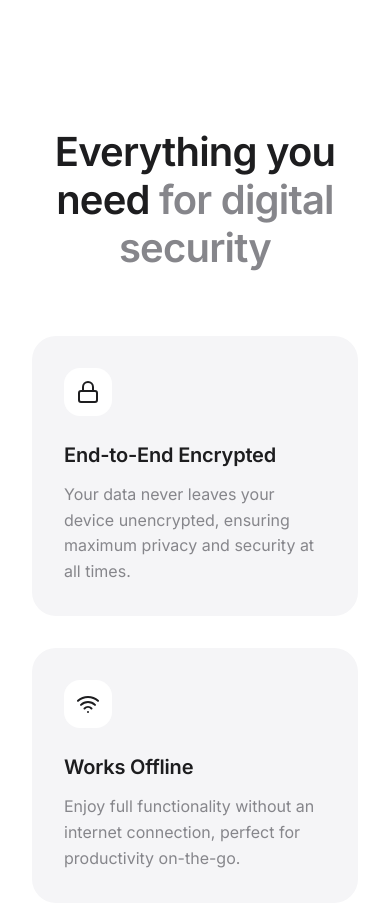
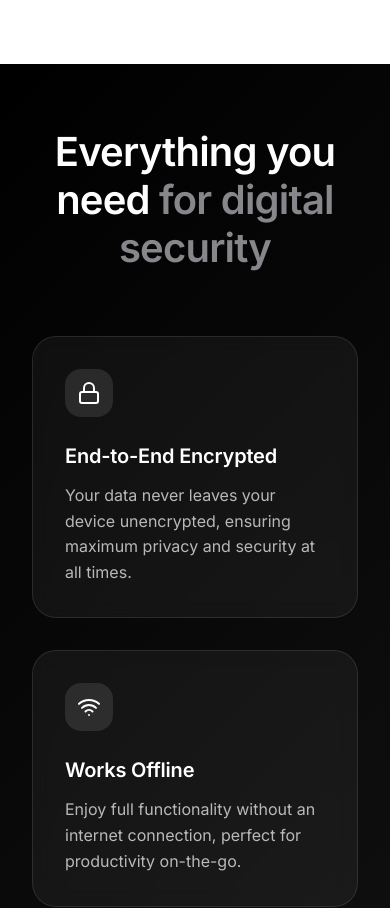
Before and after one commit to t3volabs/t3vo-website, a Vue app: page / in a window 390 px wide. Shown: the part 780-1688 px from the top of the page. Built offline with nearby package versions, Linux system fonts and the light colour scheme.

Commit message:
Refactor FeaturesSection component with updated styles and animations; enhance layout for improved visual appeal and responsiveness

```diff
--- a/src/components/FeaturesSection.vue
+++ b/src/components/FeaturesSection.vue
@@ -71,13 +71,14 @@
 <style scoped>
 .features-section {
   min-height: 100vh;
-    background-color: white;
+  background: linear-gradient(135deg, #000000, #1D1D1F);
   display: flex;
   align-items: center;
   padding: 4rem 2rem;
   font-family: 'Inter', -apple-system, BlinkMacSystemFont, 'Segoe UI', sans-serif;
   -webkit-font-smoothing: antialiased;
   -moz-osx-font-smoothing: grayscale;
+  color: white;
 }
 
 .features-container {
@@ -90,7 +91,7 @@
   text-align: center;
   font-size: 2.5rem;
   font-weight: 600;
-    color: #1D1D1F;
+  color: white;
   margin-bottom: 4rem;
   letter-spacing: -0.02em;
   line-height: 1.2;
@@ -103,15 +104,18 @@
 }
 
 .feature-card {
-    background-color: #F5F5F7;
+  background-color: rgba(255, 255, 255, 0.05);
   border-radius: 1.5rem;
   padding: 2rem;
   transition: all 0.3s ease;
+  backdrop-filter: blur(10px);
+  border: 1px solid rgba(255, 255, 255, 0.1);
 }
 
 .feature-card:hover {
   transform: translateY(-4px);
-    background-color: #EBEBED;
+  background-color: rgba(255, 255, 255, 0.08);
+  border-color: rgba(255, 255, 255, 0.2);
 }
 
 .icon-wrapper {
@@ -120,7 +124,7 @@
   justify-content: center;
   width: 3rem;
   height: 3rem;
-    background-color: white;
+  background-color: rgba(255, 255, 255, 0.1);
   border-radius: 1rem;
   margin-bottom: 1.5rem;
 }
@@ -128,19 +132,19 @@
 .feature-icon {
   width: 1.5rem;
   height: 1.5rem;
-    color: #1D1D1F;
+  color: white;
 }
 
 .feature-title {
   font-size: 1.25rem;
   font-weight: 600;
-    color: #1D1D1F;
+  color: white;
   margin-bottom: 0.75rem;
   letter-spacing: -0.01em;
 }
 
 .feature-description {
-    color: #86868B;
+  color: rgba(255, 255, 255, 0.7);
   line-height: 1.6;
   font-size: 1rem;
 }
```
Lines whose indentation alone changed are shown as unchanged.
